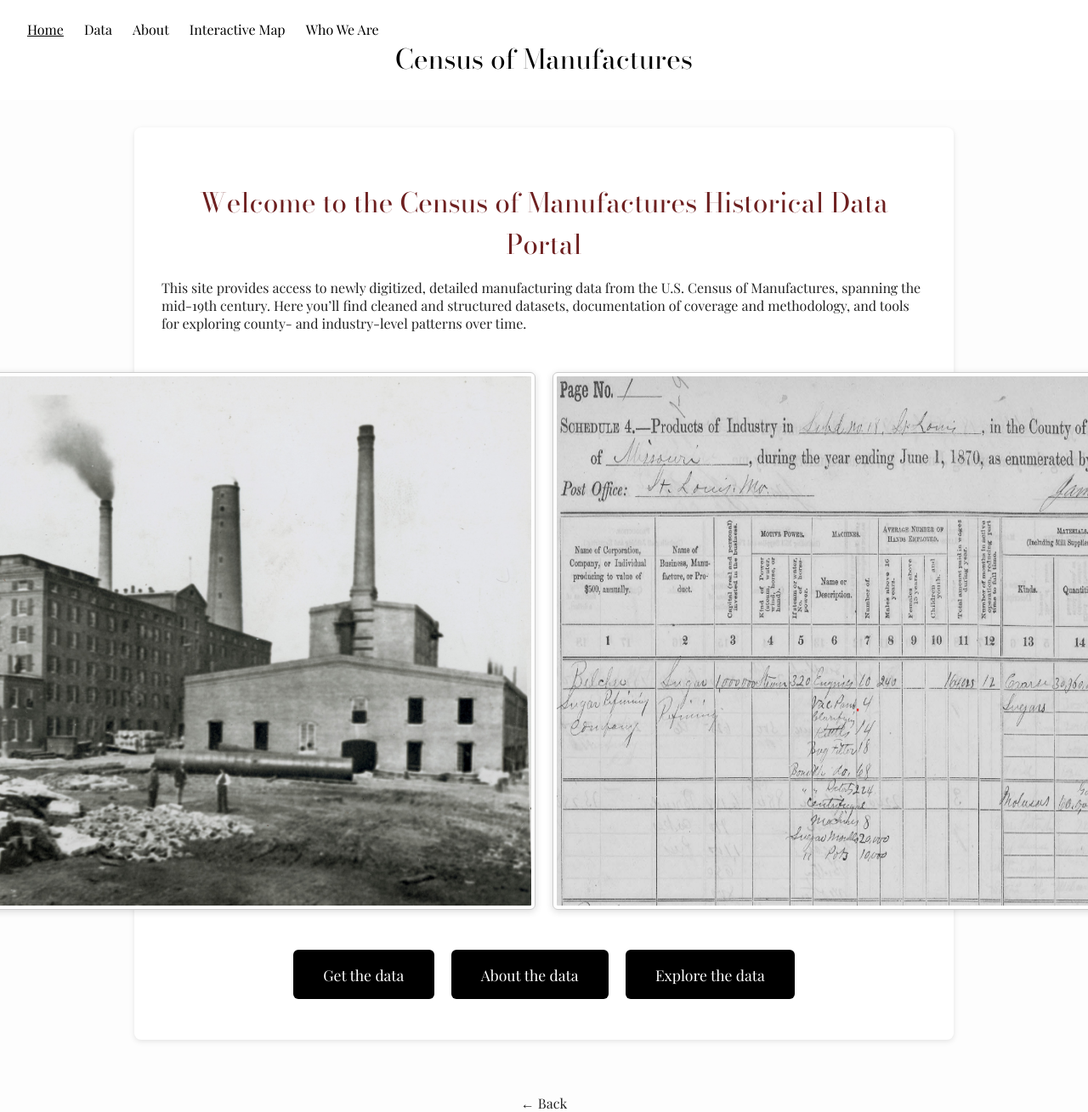
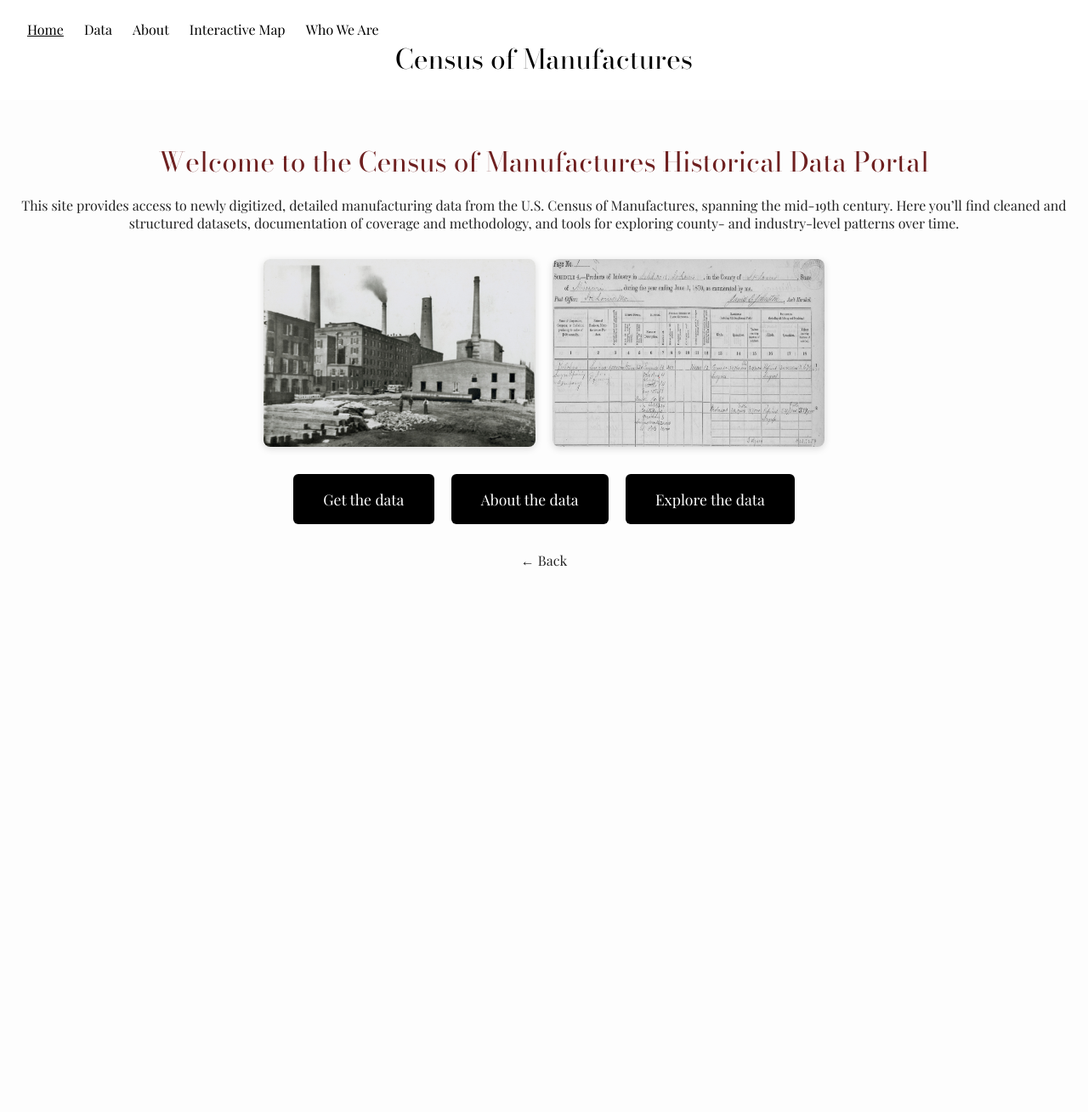
Before and after one commit to allen-otterstrom/CMF_data, a Jekyll site: the page built from index.md, in a window 1280 px wide. Shown: the whole page at 85% size. Built offline with Jekyll 4.4.1, drawn with Linux system fonts in a browser that asks for light colours; after the commit the page ends 900 px from its top, so only the background shows below that.

Commit message:
Update default.html

```diff
--- a/_layouts/default.html
+++ b/_layouts/default.html
@@ -87,9 +87,14 @@
 
   {% include header.html %}
 
-  <main class="markdown-body">
-    {{ content }}
-  </main>
+{% if page.url != "/" and page.url != "/index.html" %}
+<main class="markdown-body">
+  {{ content }}
+</main>
+{% else %}
+{{ content }}
+{% endif %}
+
 
   {% if page.url != "/CMF_data/" %}
   <div style="text-align: center; margin-top: 1em;">
```
